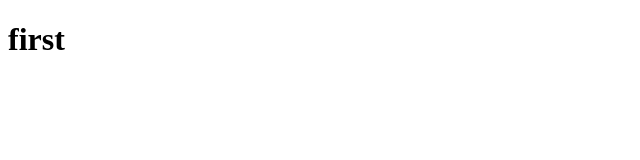
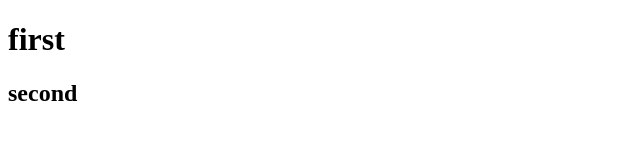
Before and after one commit to Eugene-BV/DZ_3_4, a plain HTML site: page index.html in a window 1280 px wide. Shown: the whole page, without its empty margins (0-640 px from the left). Drawn offline with Linux system fonts and the light colour scheme.

Commit message:
h2-second

```diff
--- a/index.html
+++ b/index.html
@@ -6,5 +6,5 @@
 </head>
 <body>
 	<h1>first</h1>
-</body>
+	<h2>second</h2>
 </html>
```
